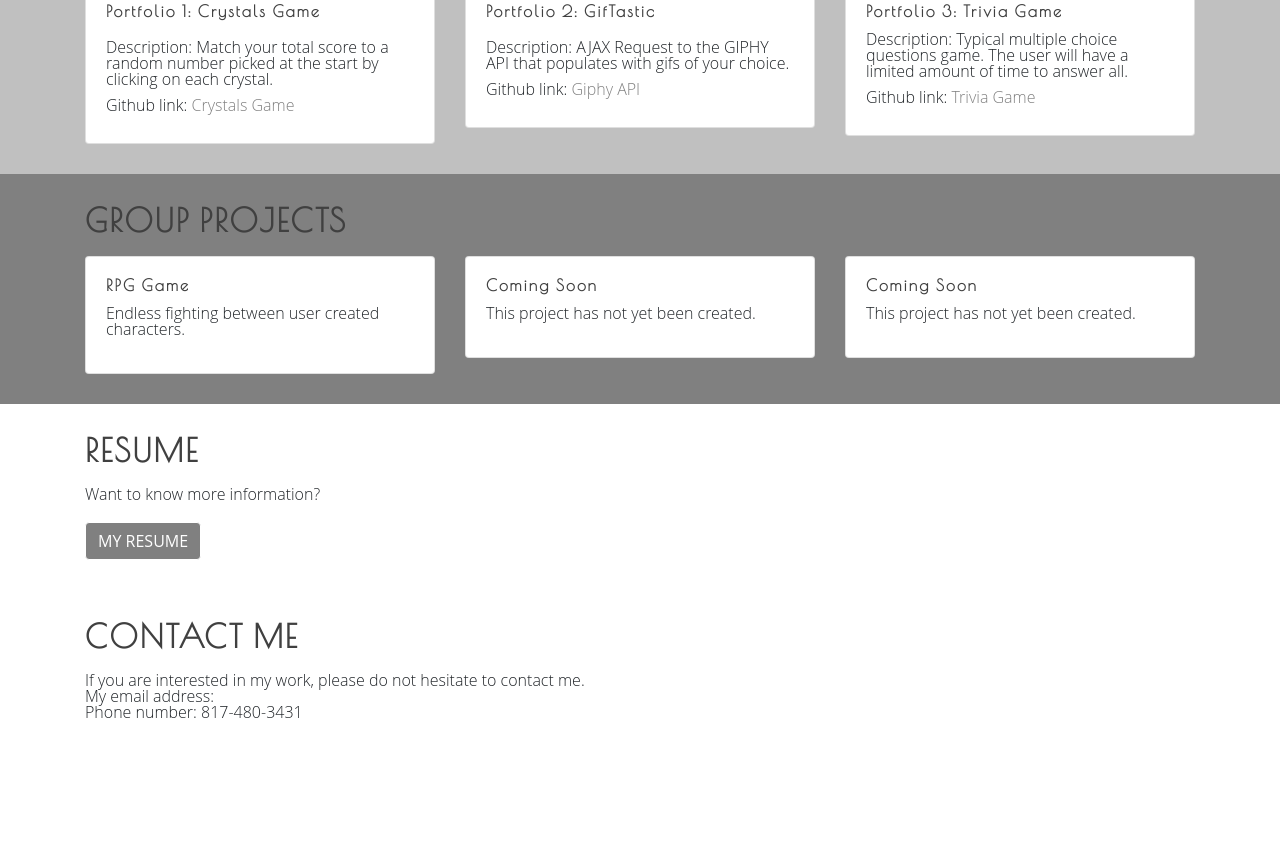
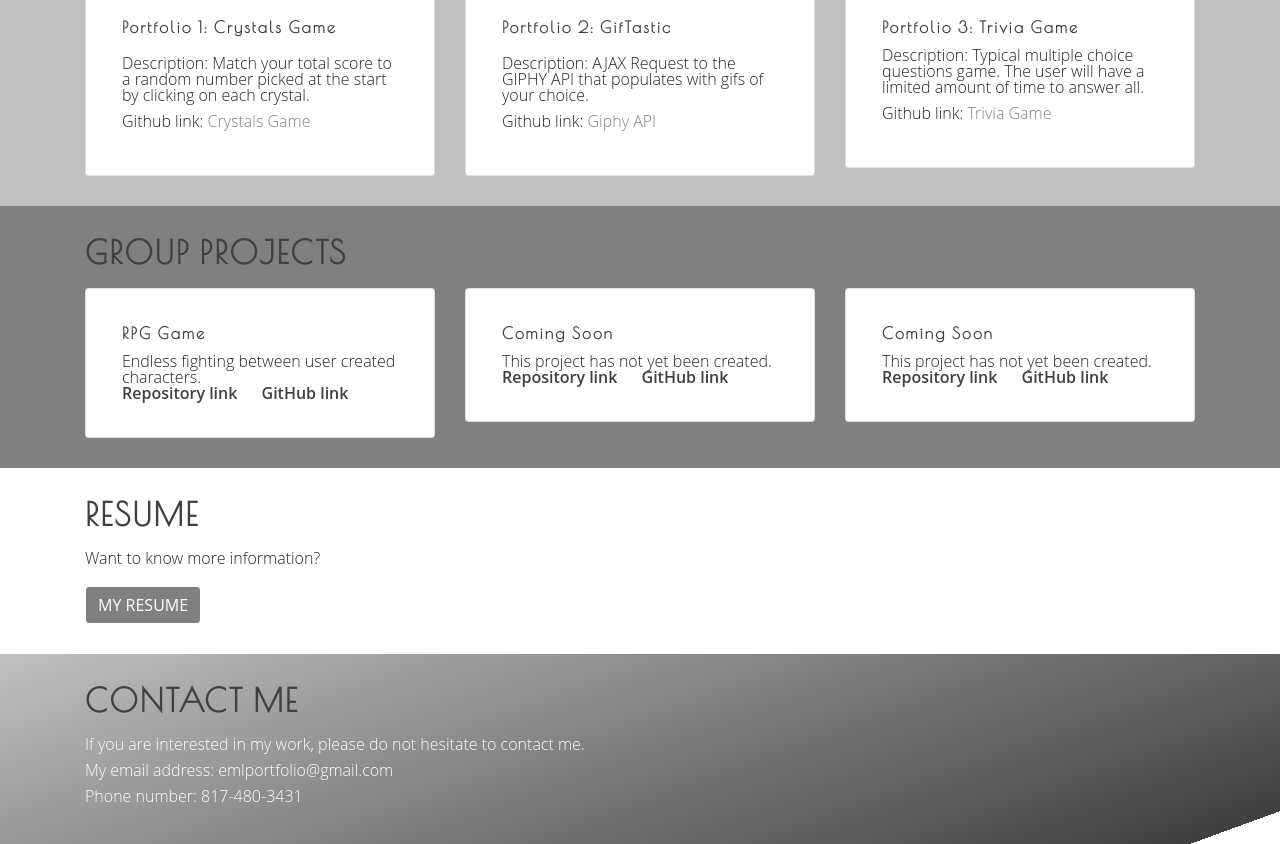
Before and after one commit to elaine-drum-female/new-portfolio-site, a plain HTML site: page index.html in a window 1280 px wide. Shown: the part 1956-2800 px from the top of the page. Before the commit the page ends 2706 px from the top, so only its background shows below. Drawn offline with nearby package versions, Linux system fonts and the light colour scheme.

Commit message:
added group project and contact styles

```diff
--- a/assets/css/style.css
+++ b/assets/css/style.css
@@ -373,3 +373,39 @@ button.accordion.is-open:after {
 .hidden-portfolios {
     display:none;
 }
+
+/*****************
+GROUP PROJECTS STYLES
+*******************/
+#group-projects a {
+    color:#404040;
+}
+
+
+/*****************
+CONTACT STYLES
+*******************/
+
+#contact {
+    background: linear-gradient(160deg, #C0C0C0,
+        #404040 95%, white 80%);
+}
+
+#contact p {
+    color:#fff;
+    margin-bottom:10px;
+}
+
+#contact a {
+    text-decoration:none;
+    outline:none;
+}
+
+#contact a:hover {
+    color:#000;
+    text-decoration:none;
+}
+
+.card-body {
+    padding:2.25rem;
+}
```
